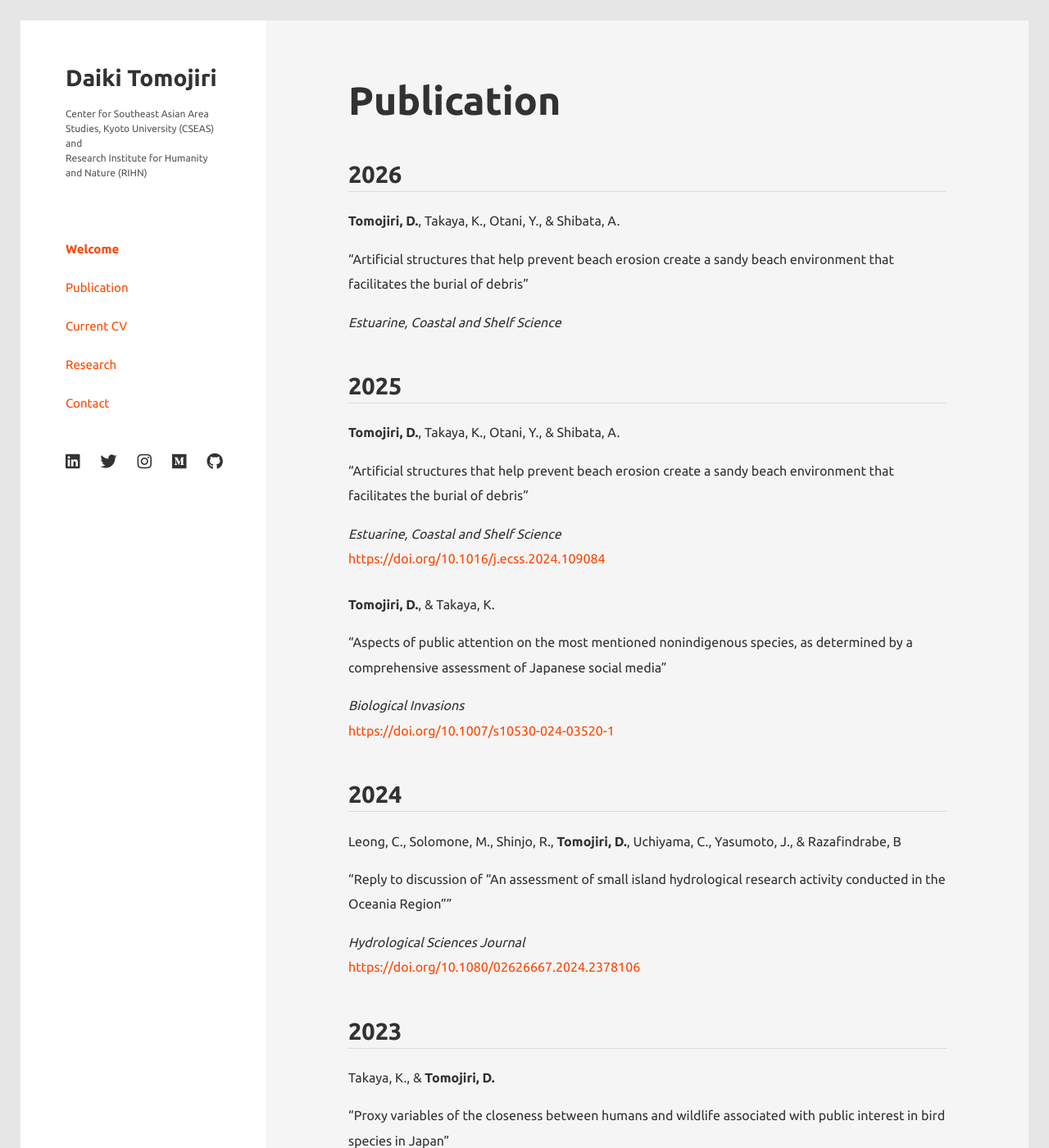
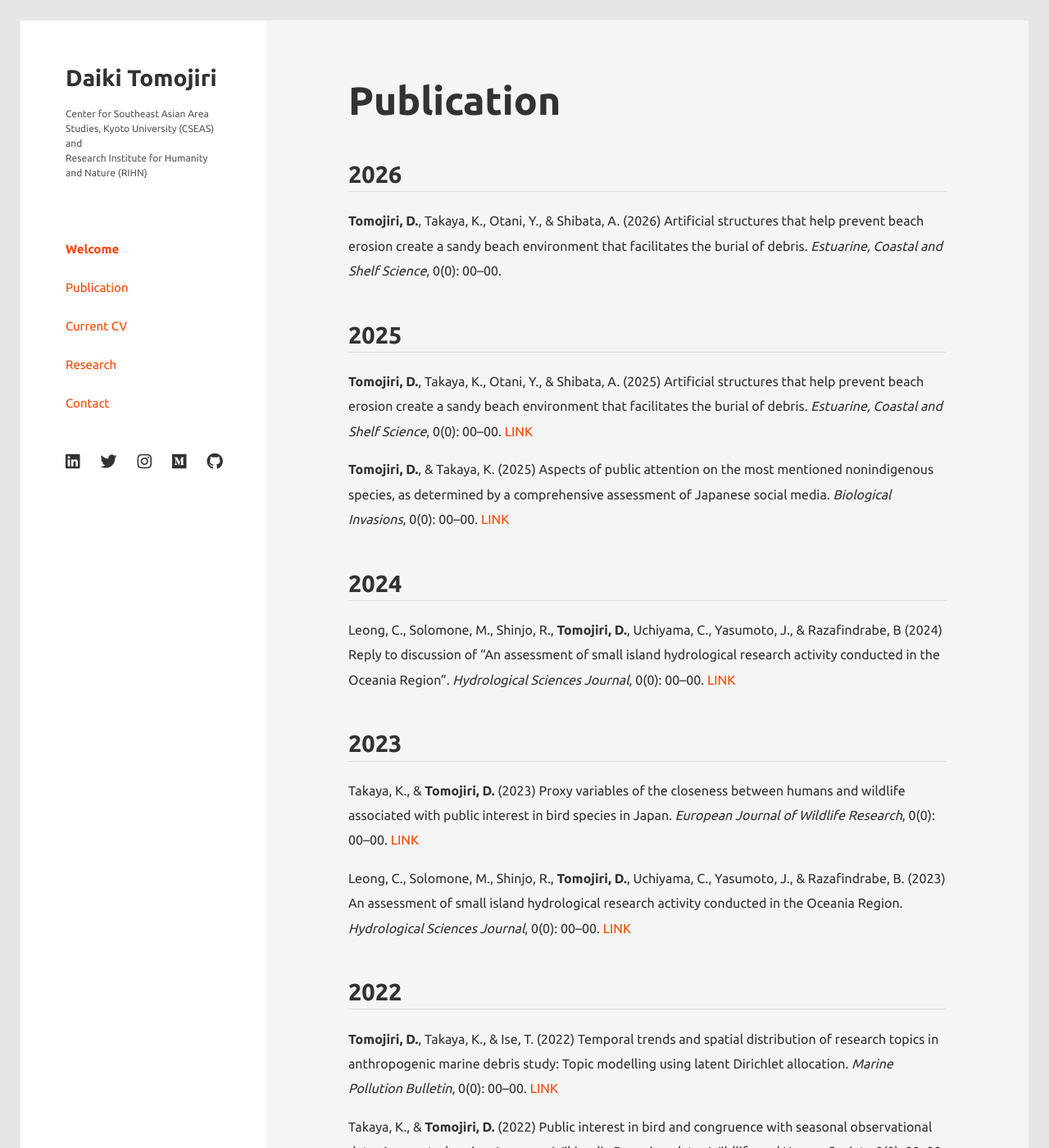
Before and after one commit to tjdk1992/tjdk1992.github.io, a Jekyll site: the page built from publications.md, in a window 1280 px wide and 1400 px high. Shown: the whole window at 82% size. Built offline with Jekyll 4.4.1, drawn with Linux system fonts in a browser that asks for light colours; nearby versions of some CDN libraries; some of the changed text lies outside the part shown.

Commit message:
Change publication format to citation style with LINK

```diff
--- a/_data/publications.yml
+++ b/_data/publications.yml
@@ -3,6 +3,9 @@
     - authors: "Tomojiri, D., Takaya, K., Otani, Y., & Shibata, A."
       title: "Artificial structures that help prevent beach erosion create a sandy beach environment that facilitates the burial of debris"
       journal: "Estuarine, Coastal and Shelf Science"
+      volume: "0"
+      issue: "0"
+      pages: "00–00"
       doi: ""
 
 - year: 2025
@@ -10,10 +13,16 @@
     - authors: "Tomojiri, D., Takaya, K., Otani, Y., & Shibata, A."
       title: "Artificial structures that help prevent beach erosion create a sandy beach environment that facilitates the burial of debris"
       journal: "Estuarine, Coastal and Shelf Science"
+      volume: "0"
+      issue: "0"
+      pages: "00–00"
       doi: "https://doi.org/10.1016/j.ecss.2024.109084"
     - authors: "Tomojiri, D., & Takaya, K."
       title: "Aspects of public attention on the most mentioned nonindigenous species, as determined by a comprehensive assessment of Japanese social media"
       journal: "Biological Invasions"
+      volume: "0"
+      issue: "0"
+      pages: "00–00"
       doi: "https://doi.org/10.1007/s10530-024-03520-1"
 
 - year: 2024
@@ -21,6 +30,9 @@
     - authors: "Leong, C., Solomone, M., Shinjo, R., Tomojiri, D., Uchiyama, C., Yasumoto, J., & Razafindrabe, B"
       title: "Reply to discussion of “An assessment of small island hydrological research activity conducted in the Oceania Region”"
       journal: "Hydrological Sciences Journal"
+      volume: "0"
+      issue: "0"
+      pages: "00–00"
       doi: "https://doi.org/10.1080/02626667.2024.2378106"
 
 - year: 2023
@@ -28,10 +40,16 @@
     - authors: "Takaya, K., & Tomojiri, D."
       title: "Proxy variables of the closeness between humans and wildlife associated with public interest in bird species in Japan"
       journal: "European Journal of Wildlife Research"
+      volume: "0"
+      issue: "0"
+      pages: "00–00"
       doi: "https://doi.org/10.1007/s10344-023-01749-0"
     - authors: "Leong, C., Solomone, M., Shinjo, R., Tomojiri, D., Uchiyama, C., Yasumoto, J., & Razafindrabe, B."
       title: "An assessment of small island hydrological research activity conducted in the Oceania Region"
       journal: "Hydrological Sciences Journal"
+      volume: "0"
+      issue: "0"
+      pages: "00–00"
       doi: "https://doi.org/10.1080/02626667.2023.2252406"
 
 - year: 2022
@@ -39,10 +57,16 @@
     - authors: "Tomojiri, D., Takaya, K., & Ise, T."
       title: "Temporal trends and spatial distribution of research topics in anthropogenic marine debris study: Topic modelling using latent Dirichlet allocation"
       journal: "Marine Pollution Bulletin"
+      volume: "0"
+      issue: "0"
+      pages: "00–00"
       doi: "https://doi.org/10.1016/j.marpolbul.2022.113917"
     - authors: "Takaya, K., & Tomojiri, D."
       title: "Public interest in bird and congruence with seasonal observational data: A case study using Japanese Wikipedia Pageview data"
       journal: "Wildlife and Human Society"
+      volume: "0"
+      issue: "0"
+      pages: "00–00"
       doi: "https://doi.org/10.20798/awhswhs.10.0_75"
 
 - year: 2021
@@ -50,6 +74,9 @@
     - authors: "Tomojiri, D., Musikasinthorn, P., & Iwata, A."
       title: "Utilization and economic importance of native and non-native freshwater fishes in the lowermost Chao Phraya River Basin, Thailand"
       journal: "Wildlife and Human Society"
+      volume: "0"
+      issue: "0"
+      pages: "00–00"
       doi: "https://doi.org/10.20798/awhswhs.9.0_35"
 
 - year: 2020
@@ -57,6 +84,9 @@
     - authors: "Sai, A., Furusawa, T., Othman, M.Y., Tomojiri, D., Zaini, W.F.Z.W., Tan, C.S.Y., & Norzilan, N.I.B.M."
       title: "Sociocultural factors affecting drive for muscularity among male college students in Malaysia"
       journal: "Heliyon"
+      volume: "0"
+      issue: "0"
+      pages: "00–00"
       doi: "https://doi.org/10.1016/j.heliyon.2020.e04414"
 
 - year: 2019
@@ -64,6 +94,9 @@
     - authors: "Tomojiri, D., Musikasinthorn, P., & Iwata, A."
       title: "Food habits of three non-native cichlid fishes in the lowermost Chao Phraya River basin, Thailand"
       journal: "Journal of Freshwater Ecology"
+      volume: "0"
+      issue: "0"
+      pages: "00–00"
       doi: "https://doi.org/10.1080/02705060.2019.1585392"
 
 - year: 2018
@@ -71,4 +104,7 @@
     - authors: "Sai, A., Othman, M.Y., Zaini, W.F.Z.W., Tan, C.S.Y., Norzilan, N.I.B.M., Tomojiri, D., Furusawa, T."
       title: "Factors affecting body image perceptions of female college students in urban Malaysia"
       journal: "Obesity Medicine"
+      volume: "0"
+      issue: "0"
+      pages: "00–00"
       doi: "https://doi.org/10.1016/j.obmed.2018.06.004"
--- a/assets/css/pages/publications.css
+++ b/assets/css/pages/publications.css
@@ -44,27 +44,15 @@
 }
 
 .publication-entry {
-  margin-bottom: 1.6em;
-}
-
-.publication-authors {
-  margin-bottom: 0.15em;
-}
-
-.publication-title {
-  margin-bottom: 0.2em;
-}
-
-.publication-journal-line {
-  margin-bottom: 0;
+  margin-bottom: 1.2em;
 }
 
 .journal {
   font-style: italic;
 }
 
-.publication-entry a {
-  word-break: break-word;
+.publication-entry strong {
+  font-weight: 700;
 }
 
 #copyright {
--- a/publications.md
+++ b/publications.md
@@ -20,29 +20,13 @@ permalink: /publications/
           | replace: "Tomojiri, D.", "<strong>Tomojiri, D.</strong>"
         %}
 
-        <div class="publication-entry">
-
-          <p class="publication-authors">
-            {{ authors }}
-          </p>
-
-          <p class="publication-title">
-            “{{ pub.title }}”
-          </p>
-
-          <p class="publication-journal-line">
-            <span class="journal">{{ pub.journal }}</span>
-
-            {% if pub.doi and pub.doi != "" %}
-              <br>
-              <a href="{{ pub.doi }}" target="_blank" rel="noopener noreferrer">
-                {{ pub.doi }}
-              </a>
-            {% endif %}
-
-          </p>
-
-        </div>
+        <p class="publication-entry">
+          {{ authors }} ({{ group.year }}) {{ pub.title }}.
+          <span class="journal">{{ pub.journal }}</span>{% if pub.volume %}, {{ pub.volume }}{% endif %}{% if pub.issue %}({{ pub.issue }}){% endif %}{% if pub.pages %}: {{ pub.pages }}{% endif %}.
+          {% if pub.doi and pub.doi != "" %}
+            <a href="{{ pub.doi }}" target="_blank" rel="noopener noreferrer">LINK</a>
+          {% endif %}
+        </p>
 
       {% endfor %}
     </div>
```
